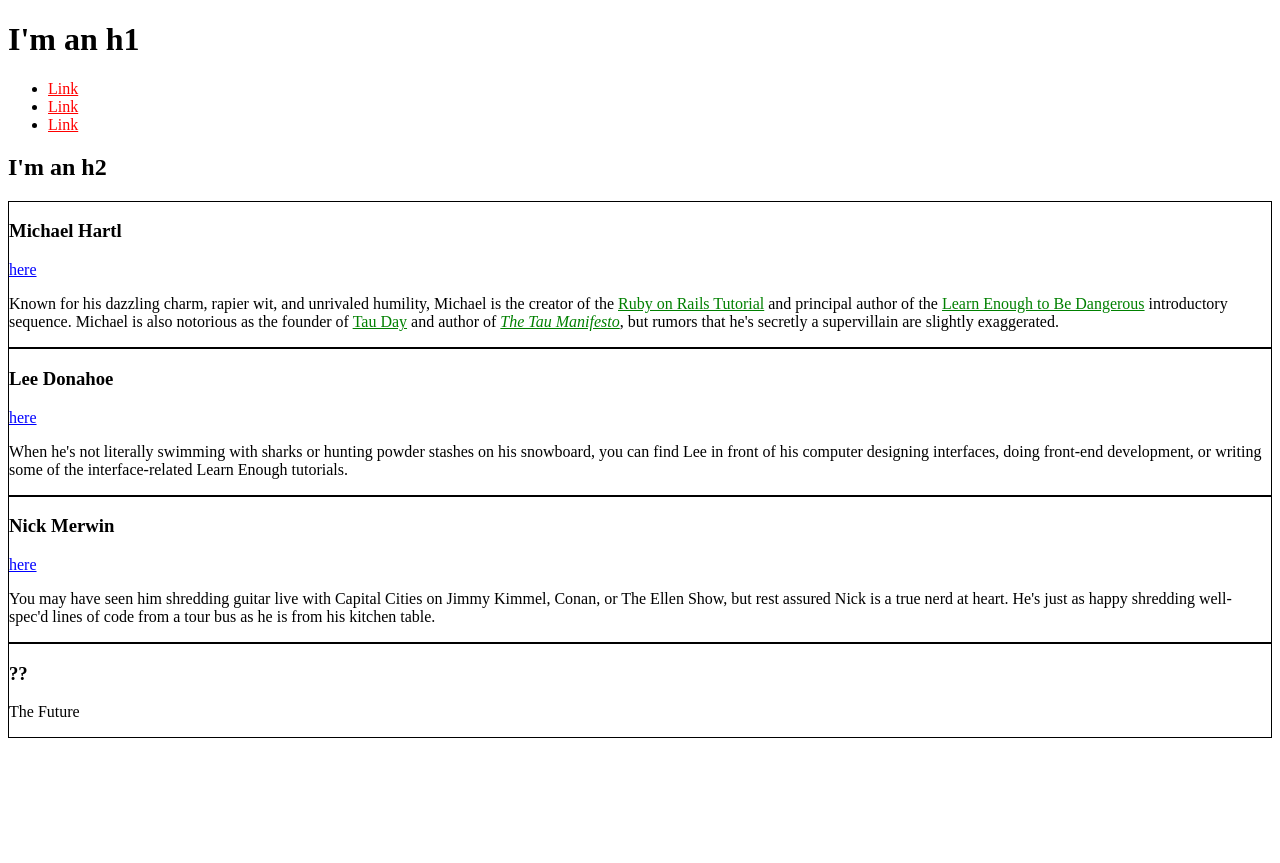
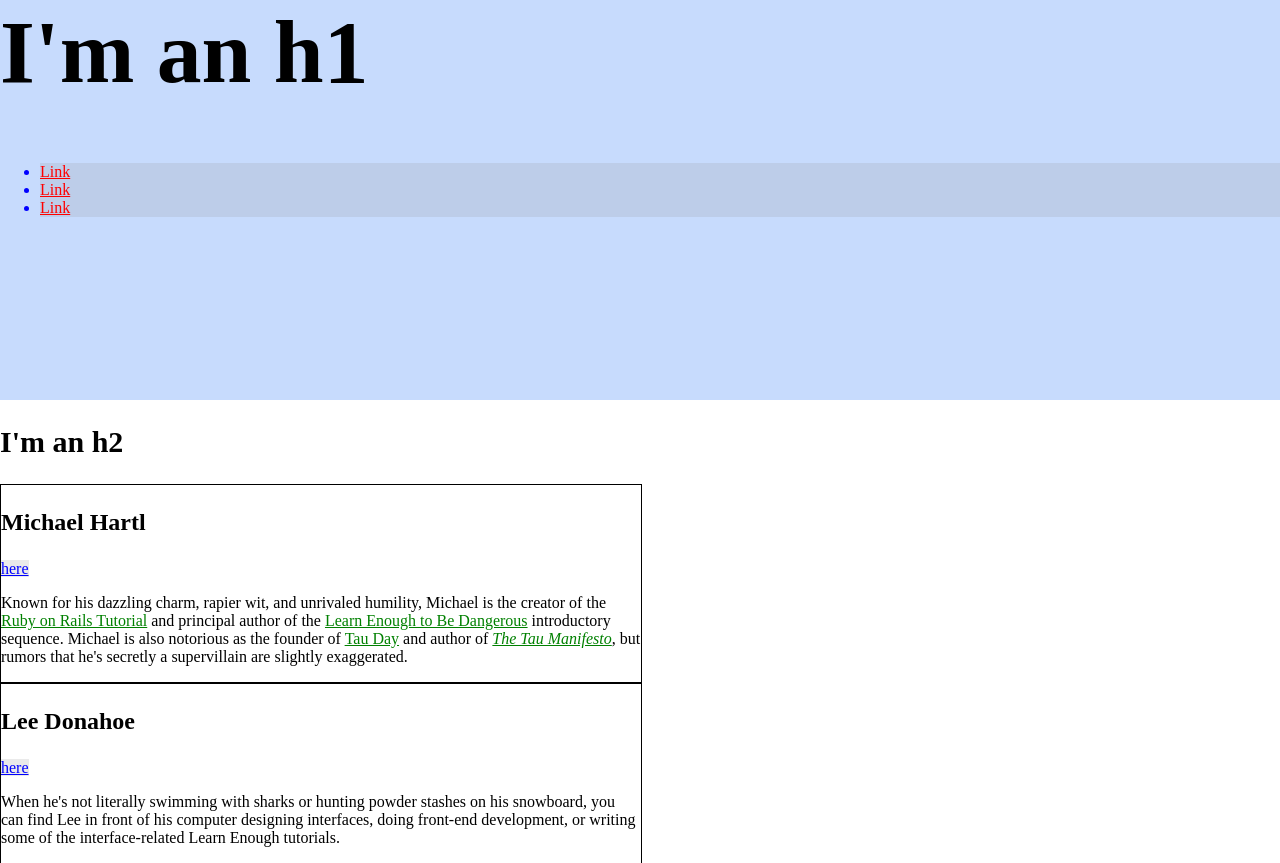
Before and after one commit to alasdare2011/alasdare2011.github.io, a plain HTML site: page index.html in a window 1280 px wide. Shown: the top 863 px of the page. Before the commit the page ends 800 px from the top, so only its background shows below. Drawn offline with Linux system fonts and the light colour scheme.

Commit message:
Add sizing and a hero

```diff
--- a/index.html
+++ b/index.html
@@ -5,45 +5,91 @@
         <meta charset="utf-8">
         <style>
 
+            /*html{background: red}  */
             /* GLOBAL STYLES*/
+            html, body
+            {
+                margin: 0;
+                padding: 0;
+            }
+            h1
+            {
+                font-size: 7vw;
+                margin-top: 0;
+            }
             a
             {
-                color: red;
+                color: #f00;
+            }
+
+            h2
+            {
+                font-size: 30px;
+            }
+
+            /* HERO STYLES */
+
+            .full-hero
+            {
+                background-color: #c7dbfd;
+                height: 50vh;
             }
 
             /* SOCIAL STYLES*/
             .social-link
             {
+                background: rgba(150, 150, 150, .2);
                 color: blue;
             }
 
             /* BIO STYLES*/
+            .bio-wrapper
+            {
+                font-size: 24px;
+            }
+
             .bio-box
             {
-                border: 1px solid black;
+                border: 1px solid #000;
+                font-size: 1rem;
+                width: 50%;
+            }
+
+            .bio-box h3
+            {
+                font-size: 1.5em;
+            }
+
+            .bio-copy
+            {
+                font-size: 1em;
             }
 
             .bio-copy a
             {
                 color: green;
+
             }
 
         </style>
     </head>
     <body>
+        <div class = "full-hero hero-home">
             <h1>I'm an h1</h1>
             <ul>
-        <li>
+                <li class="social-link">
                     <a href="http://example.com">Link</a>
                 </li>
-        <li>
+                <li class="social-link">
                     <a href="http://example.com">Link</a>
                 </li>
-        <li>
+                <li class="social-link">
                     <a href="http://example.com">Link</a>
                 </li>
             </ul>
+        </div>
         <h2>I'm an h2</h2>
+        <div class = "bio-wrapper">
           <div class="bio-box">
 
           <h3>Michael Hartl</h3>
@@ -97,5 +143,6 @@
             The Future
           </p>
         </div>
+    </div>
     </body>
 </html>
```
Lines whose indentation alone changed are shown as unchanged.
